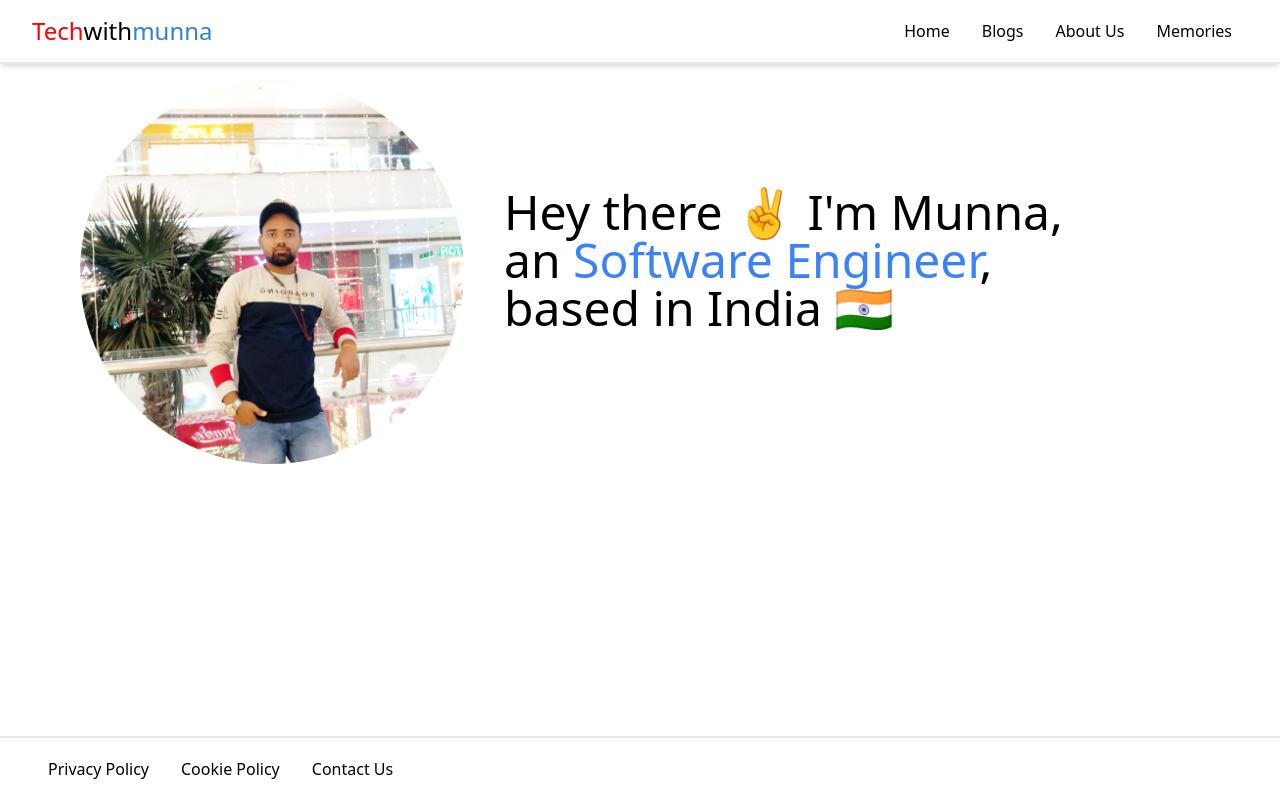
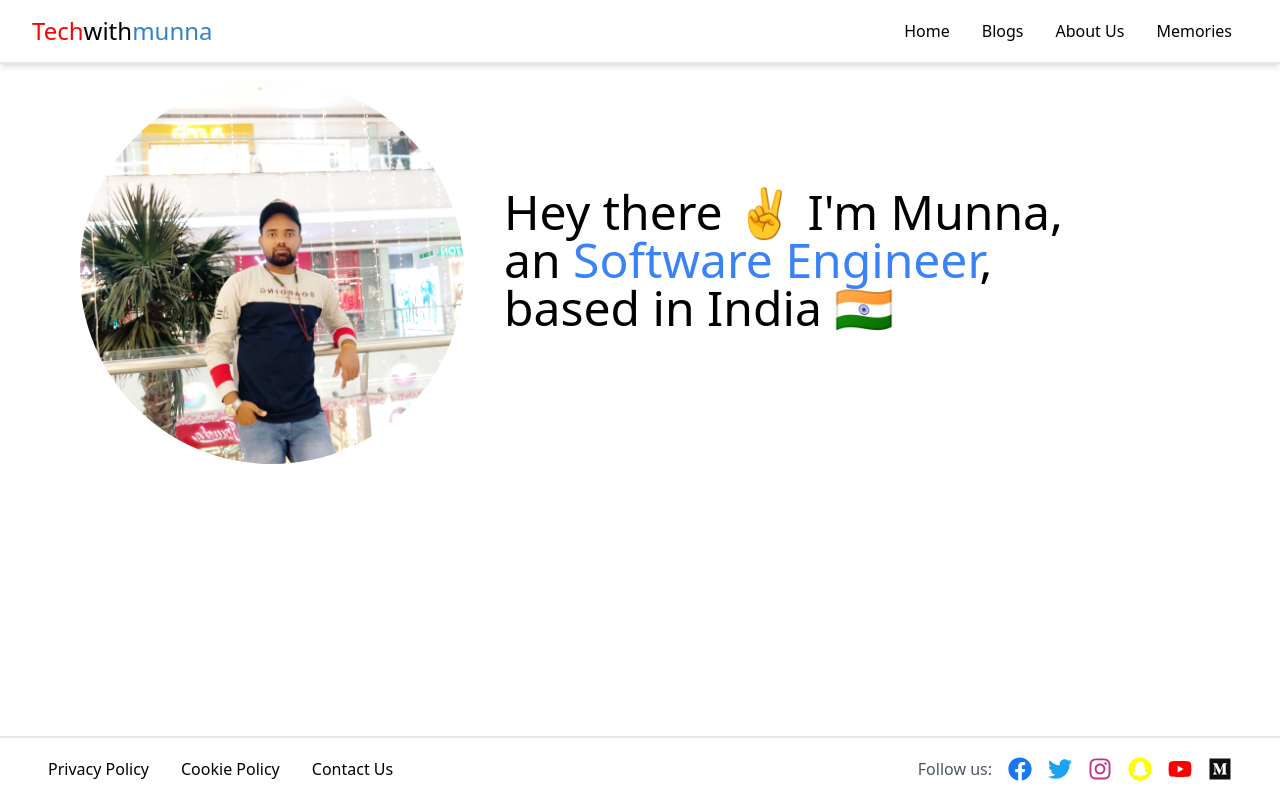
Before and after one commit to immunnapandit/Personal-Blogs, a React (Create React App) app: page / in a window 1280 px wide. Built offline with nearby package versions, Linux system fonts and the light colour scheme.

Commit message:
add social media icons

```diff
--- a/package.json
+++ b/package.json
@@ -3,11 +3,15 @@
   "version": "0.1.0",
   "private": true,
   "dependencies": {
+    "@fortawesome/fontawesome-svg-core": "^6.5.2",
+    "@fortawesome/free-brands-svg-icons": "^6.5.2",
+    "@fortawesome/react-fontawesome": "^0.2.0",
     "@testing-library/jest-dom": "^5.17.0",
     "@testing-library/react": "^13.4.0",
     "@testing-library/user-event": "^13.5.0",
     "react": "^18.2.0",
     "react-dom": "^18.2.0",
+    "react-icons": "^5.1.0",
     "react-scripts": "5.0.1",
     "web-vitals": "^2.1.4"
   },
--- a/src/Components/Footer.js
+++ b/src/Components/Footer.js
@@ -1,5 +1,6 @@
 import React from "react";
-import { Link } from "react-router-dom";
+import { IconContext } from "react-icons";
+import { FaFacebook, FaTwitter, FaInstagram, FaSnapchat, FaYoutube, FaMedium } from "react-icons/fa";
 
 const Footer = () => {
     return (
@@ -7,15 +8,26 @@ const Footer = () => {
             <div className="hidden md:flex items-center">
                 <ul className="flex">
                     <li className="px-4">
-                        <Link to="/privacy" className="hover:text-blue-900">Privacy Policy</Link>
+                        <a href="/privacy" className="hover:text-blue-900">Privacy Policy</a>
                     </li>
                     <li className="px-4">
-                        <Link to="/cookiepolicy" className="hover:text-blue-900">Cookie Policy</Link>
+                        <a href="/cookiepolicy" className="hover:text-blue-900">Cookie Policy</a>
                     </li>
                     <li className="px-4">
-                        <Link to="/contactus" className="hover:text-blue-900">Contact Us</Link>
+                        <a href="/contactus" className="hover:text-blue-900">Contact Us</a>
                     </li>
                 </ul>
+            </div>
+            <div className="flex items-center justify-center">
+                <span className="text-gray-600 mr-4">Follow us:</span>
+                <IconContext.Provider value={{ size: "1.5em", className: "mr-4" }}>
+                    <a href="https://www.facebook.com/immunnapandit/" target="_blank" rel="noopener noreferrer"><FaFacebook style={{ color: "#1877f2" }} /></a>
+                    <a href="https://twitter.com/immunnapandit/" target="_blank" rel="noopener noreferrer"><FaTwitter style={{ color: "#1da1f2" }} /></a>
+                    <a href="https://www.instagram.com/immunnapandit/" target="_blank" rel="noopener noreferrer"><FaInstagram style={{ color: "#c13584" }} /></a>
+                    <a href="https://www.snapchat.com/immunnapandit/" target="_blank" rel="noopener noreferrer"><FaSnapchat style={{ color: "#fffc00" }} /></a>
+                    <a href="https://www.youtube.com/@technicalmunnapandit" target="_blank" rel="noopener noreferrer"><FaYoutube style={{ color: "#ff0000" }} /></a>
+                    <a href="https://medium.com/immunnapandit" target="_blank" rel="noopener noreferrer"><FaMedium style={{ color: "#12100e" }} /></a>
+                </IconContext.Provider>
             </div>
         </footer>
     );
```
Also changed, not shown: 1 other file (tests, documents, lock files or other folders).
